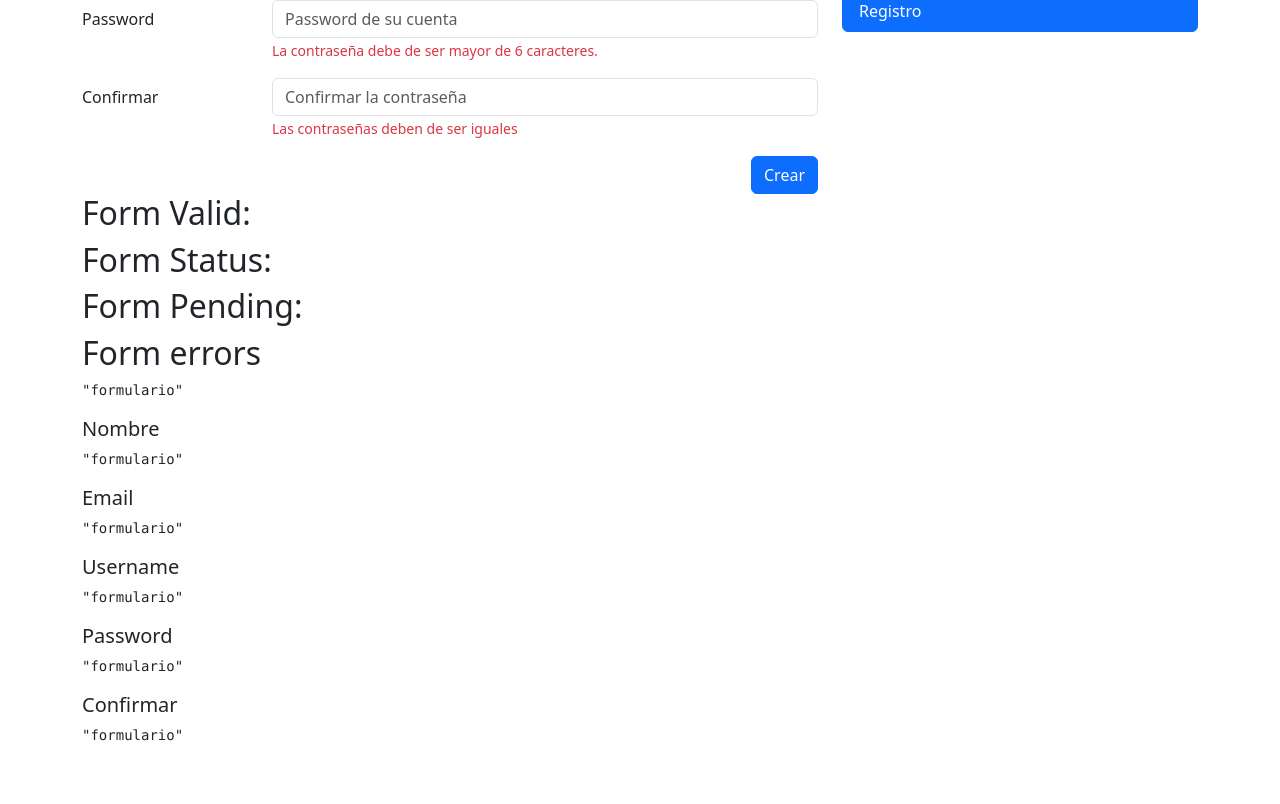
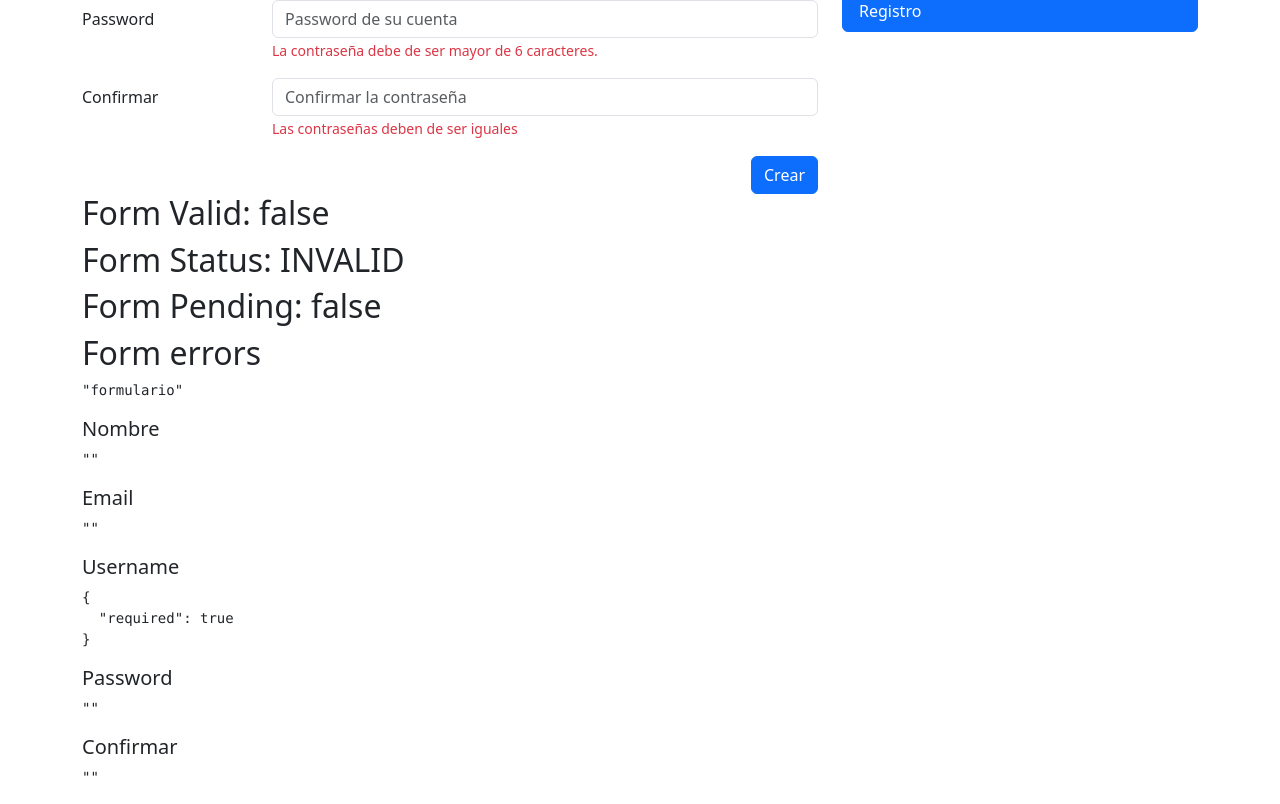
Before and after one commit to Silvia-loza/formsApp, an Angular app: page /auth/sign-up in a window 1280 px wide. Shown: the part 353-1157 px from the top of the page. Before the commit the page ends 1115 px from the top, so only its background shows below. Built offline with nearby package versions, Linux system fonts and the light colour scheme.

Commit message:
feature: set up register form and added validators helper

```diff
--- a/src/app/auth/pages/register-page/register-page.component.html
+++ b/src/app/auth/pages/register-page/register-page.component.html
@@ -3,7 +3,7 @@
 
 <div class="row">
   <div class="col">
-    <form autocomplete="off">
+    <form autocomplete="off" [formGroup]="myForm" (ngSubmit)="onSubmit()">
       <!-- Nombre -->
       <div class="row mb-3">
         <label class="col-sm-3 col-form-label">Nombre</label>
@@ -11,6 +11,7 @@
           <input
             type="text"
             class="form-control"
+            formControlName="name"
             placeholder="Nombre del usuario"
           />
 
@@ -27,6 +28,7 @@
           <input
             type="email"
             class="form-control"
+            formControlName="email"
             placeholder="Email del usuario"
           />
           <span class="form-text text-danger">
@@ -42,6 +44,7 @@
           <input
             type="text"
             class="form-control"
+            formControlName="username"
             placeholder="Nombre código del usuario"
           />
           <span class="form-text text-danger">
@@ -57,6 +60,7 @@
           <input
             type="password"
             class="form-control"
+            formControlName="password"
             placeholder="Password de su cuenta"
           />
 
@@ -73,6 +77,7 @@
           <input
             type="password"
             class="form-control"
+            formControlName="password2"
             placeholder="Confirmar la contraseña"
           />
 
@@ -91,23 +96,23 @@
   </div>
 </div>
 
-<h2>Form Valid:</h2>
-<h2>Form Status:</h2>
-<h2>Form Pending:</h2>
-<h2>Form errors</h2>
+<h2>Form Valid: {{ myForm.valid }}</h2>
+<h2>Form Status: {{ myForm.status }}</h2>
+<h2>Form Pending: {{ myForm.pending }}</h2>
+<h2>Form errors {{ myForm.errors }}</h2>
 <pre>{{ "formulario" | json }}</pre>
 
 <h5>Nombre</h5>
-<pre>{{ "formulario" | json }}</pre>
+<pre>{{ myForm.value.name | json }}</pre>
 
 <h5>Email</h5>
-<pre>{{ "formulario" | json }}</pre>
+<pre>{{ myForm.value.email | json }}</pre>
 
 <h5>Username</h5>
-<pre>{{ "formulario" | json }}</pre>
+<pre>{{ myForm.controls["username"].errors | json }}</pre>
 
 <h5>Password</h5>
-<pre>{{ "formulario" | json }}</pre>
+<pre>{{ myForm.value.password | json }}</pre>
 
 <h5>Confirmar</h5>
-<pre>{{ "formulario" | json }}</pre>
+<pre>{{ myForm.value.password2 | json }}</pre>
--- a/src/app/auth/pages/register-page/register-page.component.ts
+++ b/src/app/auth/pages/register-page/register-page.component.ts
@@ -1,4 +1,6 @@
 import { Component } from '@angular/core';
+import { FormBuilder, FormGroup, Validators } from '@angular/forms';
+import { cantBeStrider } from '../../../shared/validators/validators';
 
 @Component({
   selector: 'app-register-page',
@@ -6,7 +8,32 @@
   styles: ``,
 })
 export class RegisterPageComponent {
-  constructor() {
+  public myForm: FormGroup = this.fb.group({
+    name: ['', [Validators.required, Validators.minLength(3)]],
+    email: ['', [Validators.required, Validators.email]],
+    username: [
+      '',
+      [Validators.required, Validators.minLength(3), cantBeStrider],
+    ],
+    password: ['', [Validators.required, Validators.minLength(6)]],
+    password2: ['', [Validators.required, Validators.minLength(6)]],
+  });
+  constructor(private fb: FormBuilder) {
     console.log('Register page');
   }
+
+  isValidField(field: string) {
+    //obtener validacion desde servicio
+  }
+
+  onSubmit() {
+    if (this.myForm.invalid) {
+      this.myForm.markAllAsTouched();
+
+      console.log('My form invalid');
+      return;
+    }
+
+    console.log('My form values', this.myForm.value);
+  }
 }
--- /dev/null
+++ b/src/app/shared/validators/validators.ts
@@ -0,0 +1,12 @@
+import { FormControl } from '@angular/forms';
+
+export const cantBeStrider = (control: FormControl) => {
+  const value: string = control.value?.trim().toLowerCase();
+  if (value === 'strider') {
+    return {
+      noStrider: true,
+    };
+  }
+
+  return null;
+};
```
Also changed, not shown: src/app/auth/auth.module.ts (+4 -9 lines).
